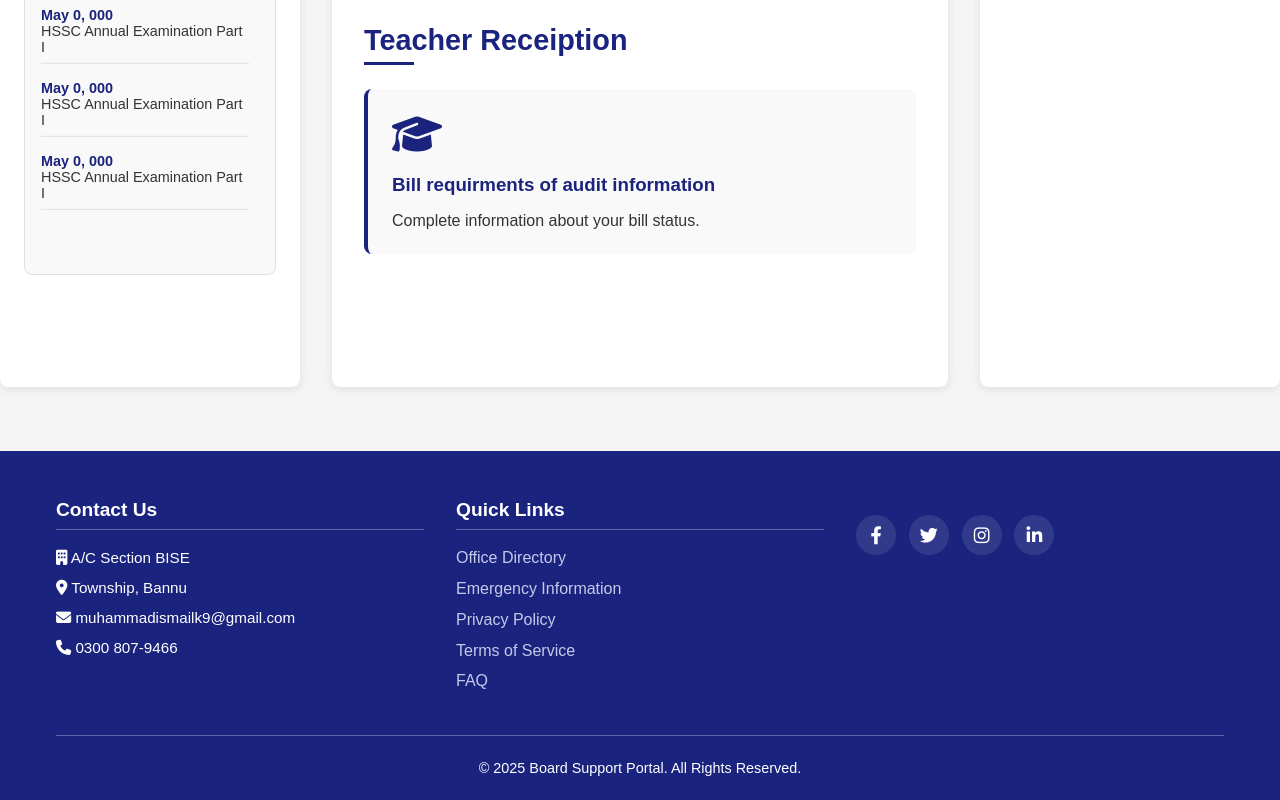
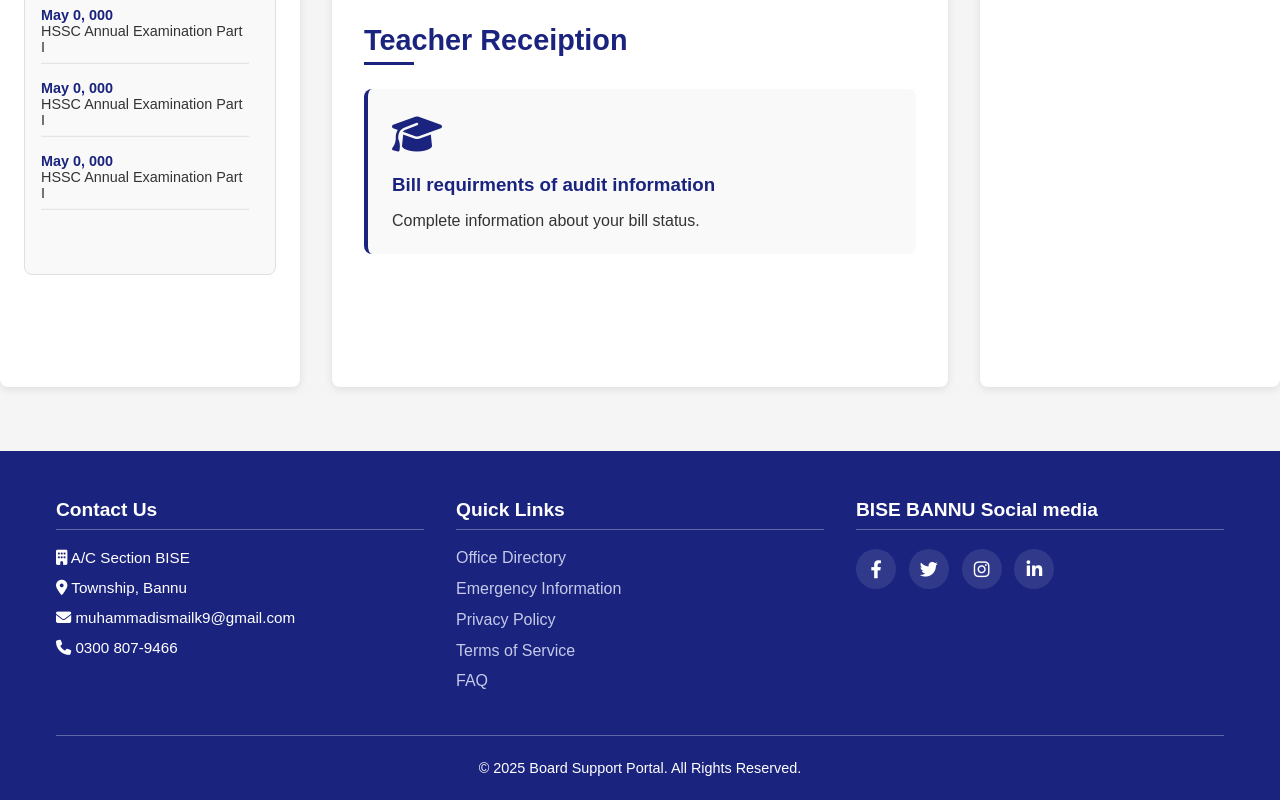
Before and after one commit to Muhammad-IKhan/accounts.office.cheque.inquiry-test, a plain HTML site: page index.html in a window 1280 px wide. Shown: the part 1362-2162 px from the top of the page. Drawn offline with Linux system fonts and the light colour scheme.

Commit message:
Update index.html

```diff
--- a/index.html
+++ b/index.html
@@ -825,6 +825,7 @@
                     </ul>
                 </div>
                 <div class="footer-column">
+                    <h3>BISE BANNU Social media</h3>
                     <div class="social-icons">
                         <a href="https://www.facebook.com/BISEBannuKPGovt" aria-label="Facebook"><i class="fab fa-facebook-f"></i></a>
                         <a href="#" aria-label="Twitter"><i class="fab fa-twitter"></i></a>
```
